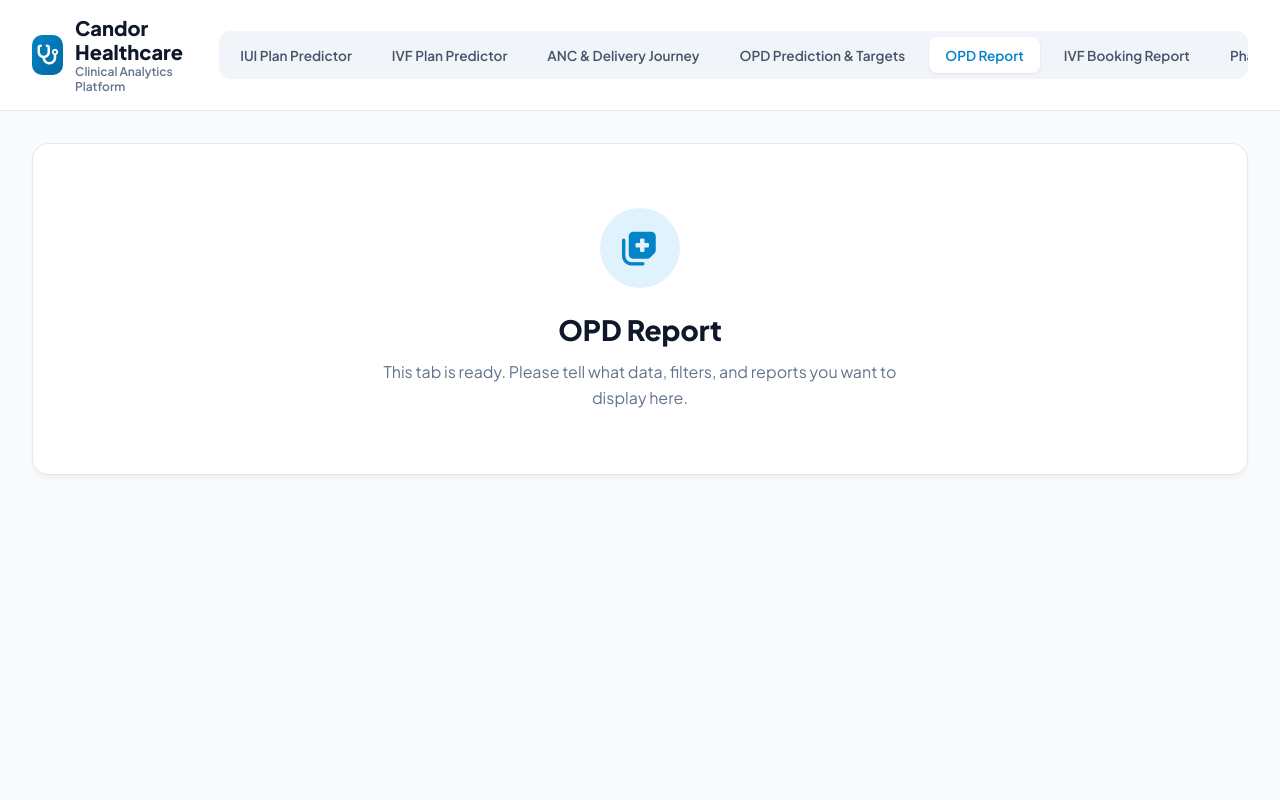
After one commit to kalathiyadhruv74-afk/candor-healthcare-analytics, a Django app: page /opd-report/ in a window 1280 px wide. The commit adds this page. Run offline with Django 5.2, Linux system fonts and the light colour scheme.

Commit message:
Add OPD Report tab, route, and navbar navigation links

```diff
--- a/predictor/templates/predictor/anc_journey.html
+++ b/predictor/templates/predictor/anc_journey.html
@@ -525,6 +525,7 @@
                 <a href="/ivf/" class="nav-tab inactive">IVF Plan Predictor</a>
                 <a href="/anc-journey/" class="nav-tab active">ANC &amp; Delivery Journey</a>
                 <a href="/opd-prediction/" class="nav-tab inactive">OPD Prediction &amp; Targets</a>
+                <a href="/opd-report/" class="nav-tab inactive">OPD Report</a>
                 <a href="/ivf-booking/" class="nav-tab inactive">IVF Booking Report</a>
                 <a href="/pharmacy-report/" class="nav-tab inactive">Pharmacy Report</a>
             </nav>
--- a/predictor/templates/predictor/collection_report.html
+++ b/predictor/templates/predictor/collection_report.html
@@ -906,6 +906,7 @@
                 <a href="/ivf/" class="nav-tab inactive">IVF Plan Predictor</a>
                 <a href="/anc-journey/" class="nav-tab inactive">ANC &amp; Delivery Journey</a>
                 <a href="/opd-prediction/" class="nav-tab inactive">OPD Prediction &amp; Targets</a>
+                <a href="/opd-report/" class="nav-tab inactive">OPD Report</a>
                 <a href="/ivf-booking/" class="nav-tab inactive">IVF Booking Report</a>
                 <a href="/pharmacy-report/" class="nav-tab inactive">Pharmacy Report</a>
                 <a href="/collection-report/" class="nav-tab active">Collection Report</a>
--- a/predictor/templates/predictor/iui.html
+++ b/predictor/templates/predictor/iui.html
@@ -790,6 +790,7 @@
                 <a href="/ivf/" class="nav-tab inactive">IVF Plan Predictor</a>
                 <a href="/anc-journey/" class="nav-tab inactive">ANC &amp; Delivery Journey</a>
                 <a href="/opd-prediction/" class="nav-tab inactive">OPD Prediction &amp; Targets</a>
+                <a href="/opd-report/" class="nav-tab inactive">OPD Report</a>
                 <a href="/ivf-booking/" class="nav-tab inactive">IVF Booking Report</a>
                 <a href="/pharmacy-report/" class="nav-tab inactive">Pharmacy Report</a>
                 <a href="/collection-report/" class="nav-tab inactive">Collection Report</a>
--- a/predictor/templates/predictor/ivf.html
+++ b/predictor/templates/predictor/ivf.html
@@ -796,6 +796,7 @@
                 <a href="/ivf/" class="nav-tab active">IVF Plan Predictor</a>
                 <a href="/anc-journey/" class="nav-tab inactive">ANC &amp; Delivery Journey</a>
                 <a href="/opd-prediction/" class="nav-tab inactive">OPD Prediction &amp; Targets</a>
+                <a href="/opd-report/" class="nav-tab inactive">OPD Report</a>
                 <a href="/ivf-booking/" class="nav-tab inactive">IVF Booking Report</a>
                 <a href="/pharmacy-report/" class="nav-tab inactive">Pharmacy Report</a>
                 <a href="/collection-report/" class="nav-tab inactive">Collection Report</a>
--- a/predictor/templates/predictor/ivf_booking_report.html
+++ b/predictor/templates/predictor/ivf_booking_report.html
@@ -592,6 +592,7 @@
                 <a href="/ivf/" class="nav-tab inactive">IVF Plan Predictor</a>
                 <a href="/anc-journey/" class="nav-tab inactive">ANC &amp; Delivery Journey</a>
                 <a href="/opd-prediction/" class="nav-tab inactive">OPD Prediction &amp; Targets</a>
+                <a href="/opd-report/" class="nav-tab inactive">OPD Report</a>
                 <a href="/ivf-booking/" class="nav-tab active">IVF Booking Report</a>
                 <a href="/pharmacy-report/" class="nav-tab inactive">Pharmacy Report</a>
                 <a href="/collection-report/" class="nav-tab inactive">Collection Report</a>
--- a/predictor/templates/predictor/opd_prediction.html
+++ b/predictor/templates/predictor/opd_prediction.html
@@ -927,6 +927,7 @@
                 <a href="/ivf/" class="nav-tab inactive">IVF Plan Predictor</a>
                 <a href="/anc-journey/" class="nav-tab inactive">ANC &amp; Delivery Journey</a>
                 <a href="/opd-prediction/" class="nav-tab active">OPD Prediction &amp; Targets</a>
+                <a href="/opd-report/" class="nav-tab inactive">OPD Report</a>
                 <a href="/ivf-booking/" class="nav-tab inactive">IVF Booking Report</a>
                 <a href="/pharmacy-report/" class="nav-tab inactive">Pharmacy Report</a>
                 <a href="/collection-report/" class="nav-tab inactive">Collection Report</a>
--- /dev/null
+++ b/predictor/templates/predictor/opd_report.html
@@ -0,0 +1,198 @@
+<!DOCTYPE html>
+<html lang="en">
+<head>
+    <meta charset="UTF-8">
+    <meta name="viewport" content="width=device-width, initial-scale=1.0">
+    <title>OPD Report | Candor Healthcare</title>
+    <link href="https://fonts.googleapis.com/css2?family=Plus+Jakarta+Sans:wght@400;500;600;700;800&display=swap" rel="stylesheet">
+    <link rel="stylesheet" href="https://cdnjs.cloudflare.com/ajax/libs/font-awesome/6.4.0/css/all.min.css">
+    <style>
+        :root {
+            --primary: #0284C7;
+            --primary-dark: #0369A1;
+            --primary-light: #E0F2FE;
+            --slate-900: #0F172A;
+            --slate-800: #1E293B;
+            --slate-700: #334155;
+            --slate-600: #475569;
+            --slate-500: #64748B;
+            --slate-400: #94A3B8;
+            --slate-200: #E2E8F0;
+            --slate-100: #F1F5F9;
+            --slate-50: #F8FAFC;
+            --white: #FFFFFF;
+        }
+
+        * {
+            margin: 0;
+            padding: 0;
+            box-sizing: border-box;
+            font-family: 'Plus Jakarta Sans', sans-serif;
+        }
+
+        body {
+            background-color: #F8FAFC;
+            color: var(--slate-800);
+            min-height: 100vh;
+        }
+
+        .header {
+            background: var(--white);
+            border-bottom: 1px solid var(--slate-200);
+            padding: 1rem 2rem;
+            position: sticky;
+            top: 0;
+            z-index: 50;
+        }
+
+        .header-content {
+            max-width: 1600px;
+            margin: 0 auto;
+            display: flex;
+            justify-content: space-between;
+            align-items: center;
+        }
+
+        .logo-area {
+            display: flex;
+            align-items: center;
+            gap: 0.75rem;
+        }
+
+        .logo-icon {
+            background: linear-gradient(135deg, #0284C7, #0369A1);
+            color: white;
+            width: 40px;
+            height: 40px;
+            border-radius: 10px;
+            display: flex;
+            align-items: center;
+            justify-content: center;
+            font-size: 1.25rem;
+        }
+
+        .logo-text h1 {
+            font-size: 1.25rem;
+            font-weight: 800;
+            color: var(--slate-900);
+            line-height: 1.2;
+        }
+
+        .logo-text p {
+            font-size: 0.75rem;
+            color: var(--slate-500);
+            font-weight: 600;
+        }
+
+        .nav-links {
+            display: flex;
+            gap: 0.5rem;
+            background: var(--slate-100);
+            padding: 0.35rem;
+            border-radius: 12px;
+            overflow-x: auto;
+        }
+
+        .nav-tab {
+            padding: 0.6rem 1rem;
+            border-radius: 8px;
+            font-size: 0.85rem;
+            font-weight: 600;
+            text-decoration: none;
+            color: var(--slate-600);
+            transition: all 0.2s;
+            white-space: nowrap;
+        }
+
+        .nav-tab:hover {
+            color: var(--slate-900);
+            background: rgba(255, 255, 255, 0.6);
+        }
+
+        .nav-tab.active {
+            background: var(--white);
+            color: var(--primary);
+            box-shadow: 0 1px 3px rgba(0,0,0,0.08);
+        }
+
+        .main-container {
+            max-width: 1600px;
+            margin: 2rem auto;
+            padding: 0 2rem;
+        }
+
+        .placeholder-card {
+            background: var(--white);
+            border: 1px solid var(--slate-200);
+            border-radius: 16px;
+            padding: 4rem 2rem;
+            text-align: center;
+            box-shadow: 0 4px 6px -1px rgba(0, 0, 0, 0.05);
+            margin-top: 1.5rem;
+        }
+
+        .placeholder-icon {
+            width: 80px;
+            height: 80px;
+            border-radius: 50%;
+            background: var(--primary-light);
+            color: var(--primary);
+            display: flex;
+            align-items: center;
+            justify-content: center;
+            font-size: 2.25rem;
+            margin: 0 auto 1.5rem;
+        }
+
+        .placeholder-title {
+            font-size: 1.75rem;
+            font-weight: 800;
+            color: var(--slate-900);
+            margin-bottom: 0.75rem;
+        }
+
+        .placeholder-desc {
+            font-size: 1rem;
+            color: var(--slate-500);
+            max-width: 520px;
+            margin: 0 auto;
+            line-height: 1.6;
+        }
+    </style>
+</head>
+<body>
+    <header class="header">
+        <div class="header-content">
+            <div class="logo-area">
+                <div class="logo-icon">
+                    <i class="fa-solid fa-stethoscope"></i>
+                </div>
+                <div class="logo-text">
+                    <h1>Candor Healthcare</h1>
+                    <p>Clinical Analytics Platform</p>
+                </div>
+            </div>
+            <nav class="nav-links">
+                <a href="/iui/" class="nav-tab inactive">IUI Plan Predictor</a>
+                <a href="/ivf/" class="nav-tab inactive">IVF Plan Predictor</a>
+                <a href="/anc-journey/" class="nav-tab inactive">ANC &amp; Delivery Journey</a>
+                <a href="/opd-prediction/" class="nav-tab inactive">OPD Prediction &amp; Targets</a>
+                <a href="/opd-report/" class="nav-tab active">OPD Report</a>
+                <a href="/ivf-booking/" class="nav-tab inactive">IVF Booking Report</a>
+                <a href="/pharmacy-report/" class="nav-tab inactive">Pharmacy Report</a>
+                <a href="/collection-report/" class="nav-tab inactive">Collection Report</a>
+            </nav>
+        </div>
+    </header>
+
+    <main class="main-container">
+        <div class="placeholder-card">
+            <div class="placeholder-icon">
+                <i class="fa-solid fa-notes-medical"></i>
+            </div>
+            <h2 class="placeholder-title">OPD Report</h2>
+            <p class="placeholder-desc">This tab is ready. Please tell what data, filters, and reports you want to display here.</p>
+        </div>
+    </main>
+</body>
+</html>
--- a/predictor/templates/predictor/pharmacy_report.html
+++ b/predictor/templates/predictor/pharmacy_report.html
@@ -799,6 +799,7 @@
                 <a href="/ivf/" class="nav-tab inactive">IVF Plan Predictor</a>
                 <a href="/anc-journey/" class="nav-tab inactive">ANC &amp; Delivery Journey</a>
                 <a href="/opd-prediction/" class="nav-tab inactive">OPD Prediction &amp; Targets</a>
+                <a href="/opd-report/" class="nav-tab inactive">OPD Report</a>
                 <a href="/ivf-booking/" class="nav-tab inactive">IVF Booking Report</a>
                 <a href="/pharmacy-report/" class="nav-tab active">Pharmacy Report</a>
                 <a href="/collection-report/" class="nav-tab inactive">Collection Report</a>
--- a/predictor/urls.py
+++ b/predictor/urls.py
@@ -7,6 +7,7 @@ urlpatterns = [
     path("ivf/", views.ivf_page, name="ivf_page"),
     path("anc-journey/", views.anc_journey_page, name="anc_journey_page"),
     path("opd-prediction/", views.opd_prediction_page, name="opd_prediction_page"),
+    path("opd-report/", views.opd_report_page, name="opd_report_page"),
     path("api/opd-prediction/", views.opd_prediction_api, name="opd_prediction_api"),
     path("api/opd-prediction/sync-live/", views.sync_live_opd_api, name="sync_live_opd_api"),
     path("api/anc-analytics/", views.anc_analytics_api, name="anc_analytics_api"),
--- a/predictor/views.py
+++ b/predictor/views.py
@@ -23,6 +23,9 @@ def anc_journey_page(request):
 
 def opd_prediction_page(request):
     return render(request, "predictor/opd_prediction.html")
+
+def opd_report_page(request):
+    return render(request, "predictor/opd_report.html")
 
 def ivf_booking_report_page(request):
     return render(request, "predictor/ivf_booking_report.html")
```
